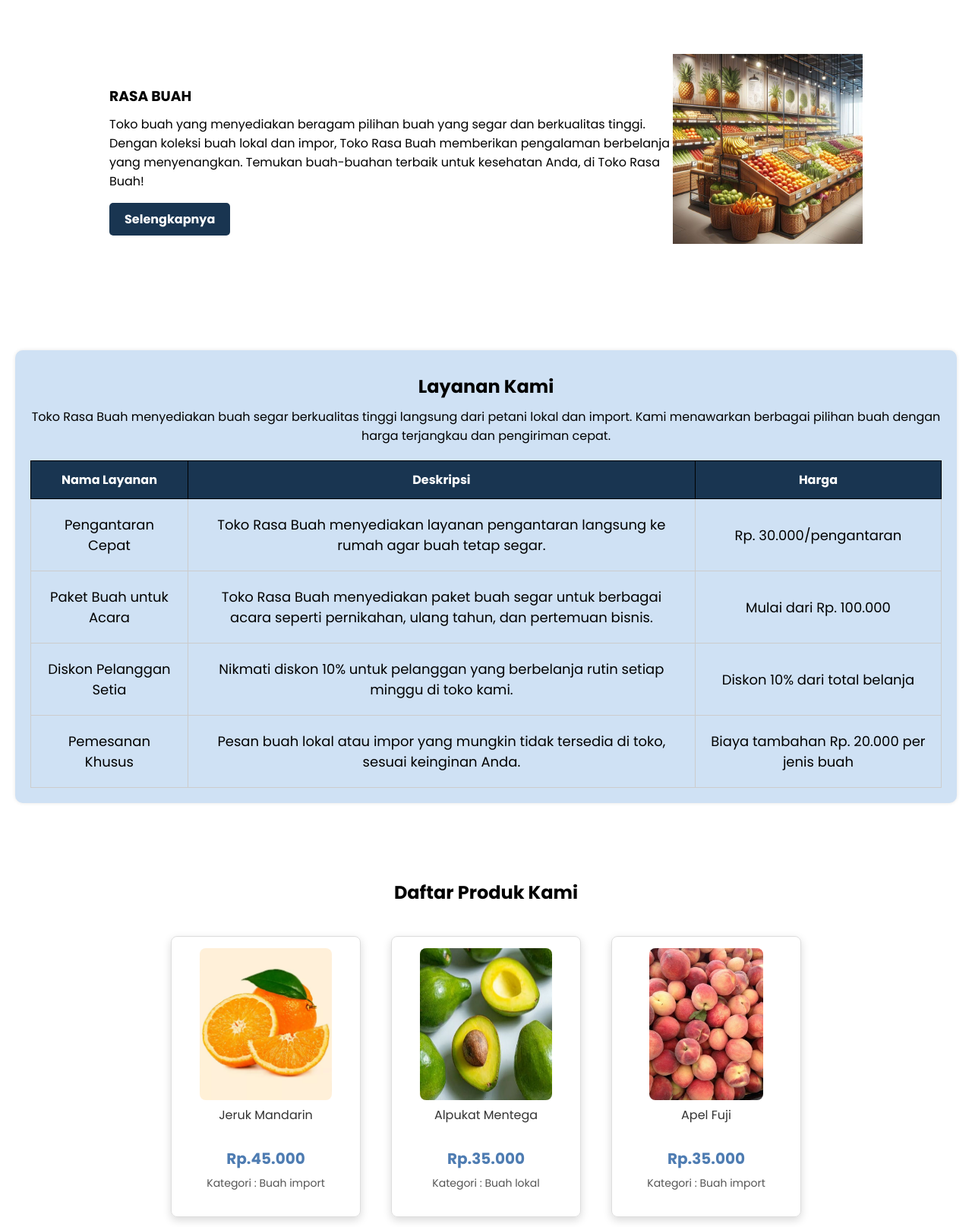
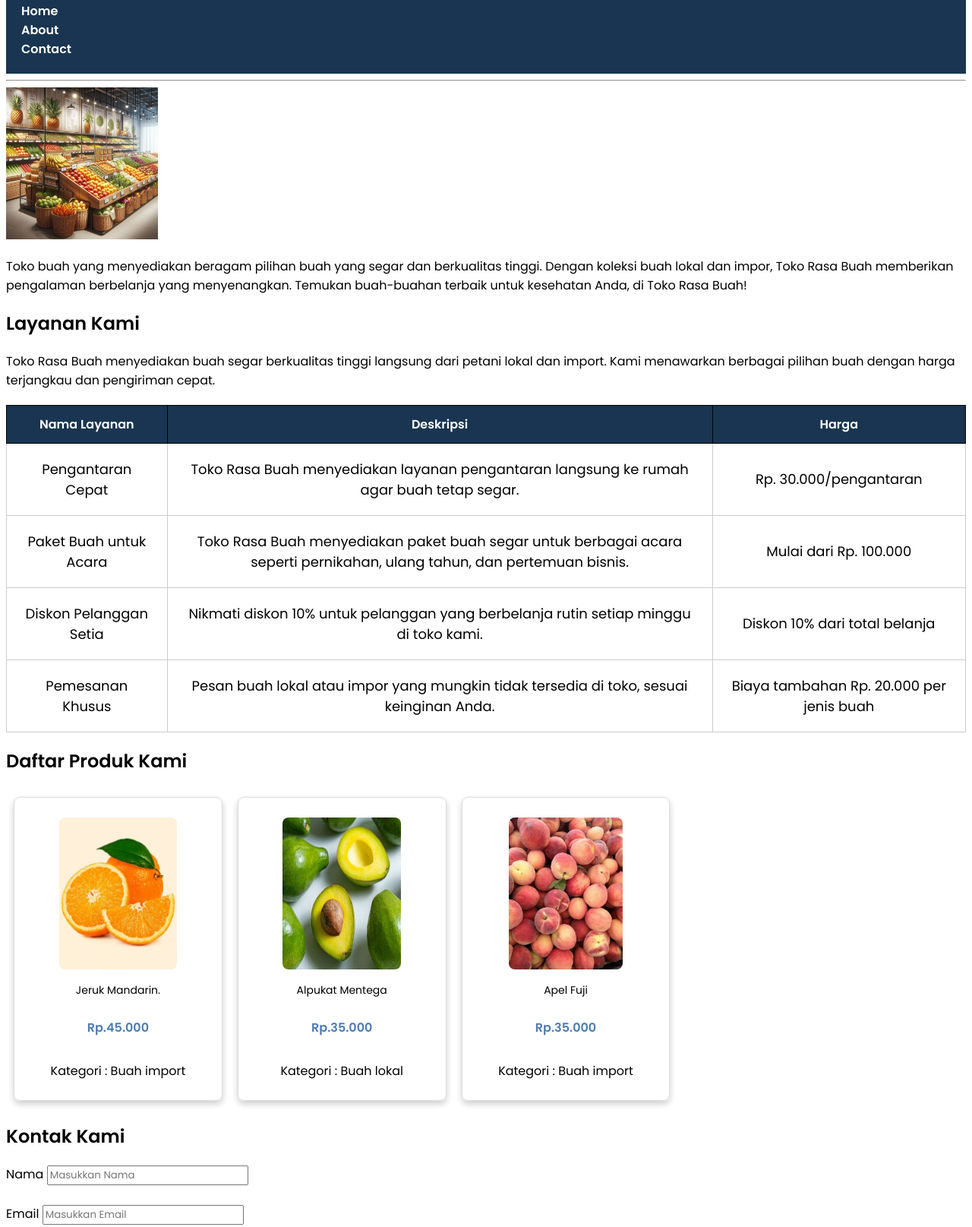
Before and after one commit to marshadwi/PemrogramanWeb_exercise1, a plain HTML site: page index.html in a window 1280 px wide. Shown: the part 101-1716 px from the top of the page at 76% size. Drawn offline with Linux system fonts and the light colour scheme.

Commit message:
update web

```diff
--- a/index.html
+++ b/index.html
@@ -8,13 +8,13 @@
         integrity="sha512-Kc323vGBEqzTmouAECnVceyQqyqdsSiqLQISBL29aUW4U/M7pSPA/gEUZQqv1cwx4OnYxTxve5UMg5GT6L4JJg=="
         crossorigin="anonymous" referrerpolicy="no-referrer" />
     <link rel="stylesheet" href="style.css">
+
     <title>Rasa Buah</title>
 </head>
 
 <body>
     <header>
         <nav>
-            <!-- <img src="logo.png" alt="Logo Media Belajar" width="50px">  -->
             <h1>RASA BUAH</h1>
             <ul>
                 <li><a href="#Home">Home</a></li>
@@ -25,20 +25,14 @@
     </header>
     <hr>
     <main>
-        <section class="about-section" id="Home">
-            <article>
-                <h3>RASA BUAH</h3>
+        <section class="content" id="About">
+            <img src="toko buah.jpg" alt="Logo Media Belajar" width="200px">
             <p>Toko buah yang menyediakan beragam pilihan buah yang segar dan berkualitas tinggi. Dengan koleksi buah
                 lokal
                 dan impor, Toko Rasa Buah memberikan pengalaman berbelanja yang menyenangkan. Temukan buah-buahan
                 terbaik
                 untuk kesehatan Anda, di Toko Rasa Buah!</p>
-                <a href="#More" class="button">Selengkapnya</a>
-            </article>
-            <img src="toko buah.jpg" alt="Toko Rasa Buah" width="200px">
-        </section>
 
-        <section class="services-section" id="About">
             <h2>Layanan Kami</h2>
             <p>Toko Rasa Buah menyediakan buah segar berkualitas tinggi langsung dari petani lokal dan import. Kami
                 menawarkan berbagai pilihan buah dengan harga terjangkau dan pengiriman cepat.</p>
@@ -78,11 +72,11 @@
         </section>
 
         <h2>Daftar Produk Kami</h2>
-        <section class="products">
+        <section class="product-list" id="Products">
             <article class="product-card">
                 <figure>
                     <img src="jeruk.jpg" alt="Buah">
-                    <figcaption>Jeruk Mandarin</figcaption>
+                    <figcaption>Jeruk Mandarin.</figcaption>
                 </figure>
                 <h3>Rp.45.000</h3>
                 <p>Kategori : Buah import</p>
@@ -126,13 +120,11 @@
             </form>
         </section>
     </main>
-    <aside class="social-icons">
-        <a href="https://www.instagram.com/xryyshaa/"><i class="fa-brands fa-instagram"></i></a>
-    </aside>
-
     <footer>
+        <a href="https://www.instagram.com/xryyshaa/"><i class="fa-brands fa-instagram"></i><a href=""></a>
             <p>Marsha Dwi | 2024 All Rights</p>
     </footer>
+
 
 </body>
 
--- a/style.css
+++ b/style.css
@@ -1,118 +1,68 @@
-@import url('https://fonts.googleapis.com/css2?family=Poppins:ital,wght@0,100;0,200;0,300;0,400;0,500;0,600;0,700;0,800;0,900;1,100;1,200;1,300;1,400;1,500;1,600;1,700;1,800;1,900&display=swap');
+@import url('https://fonts.googleapis.com/css2?family=Poppins:wght@400;600&display=swap');
 
 * {
-    font-family: "Poppins", sans-serif;
-    margin: 0;
-    padding: 0;
-    box-sizing: border-box;
+    font-family: 'Poppins', sans-serif;
 }
 
 header {
     background-color: #193551;
     color: white;
-    position: fixed;
-    width: 100%;
-    padding: 10px;
-    top: 0;
-    left: 0;
-}
-
-header img {
-    width: 50px;
-}
-
-header h1 {
-    margin-left: 0;
-    margin-right: auto;
-}
-
-nav {
-    display: flex;
-    justify-content: space-between;
-    align-items: center;
-    margin-left: 150px;
-    margin-right: 150px;
+    padding: 20px;
 }
 
 nav ul {
     list-style-type: none;
     padding: 0;
     margin: 0;
-    display: flex;
-}
-
-nav ul li {
-    margin-left: 55px;
 }
 
 nav ul li a {
-    margin-top: 20px;
-    padding: 10px 20px;
-    border-radius: 5px;
-    color: #ffffff;
+    color: white;
     text-decoration: none;
     font-weight: 600;
 }
 
 nav ul li a:hover {
-    text-decoration: none;
-    background-color: rgb(238, 170, 181);
+    text-decoration: underline;
+}
+
+.product-list {
+    display: flex;
+    flex-wrap: wrap;
+    justify-content: flex-start;
+    margin-top: 20px;
+}
+
+.product-card {
+    border: 1px solid #ddd;
+    box-shadow: 0px 4px 8px rgba(0, 0, 0, 0.2);
+    flex: 0 1 20%;
+    margin: 10px;
+    width: 15%;
+    text-align: center;
+    border-radius: 8px;
+    display: flex;
+    flex-direction: column;
+    padding: 10px;
+}
+
+.product-card img {
+    max-width: 90%;
+    height: 200px;
+    border-radius: 8px;
 
 }
 
-main {
-    display: flex;
-    flex-direction: column;
-    align-items: center;
-    margin-top: 100px;
-    padding: 20px;
+.product-card figcaption {
+    font-size: 14px;
+    margin: 10px 0;
 }
 
-section {
-    margin: auto;
-    display: flex;
-    align-items: center;
-    margin-top: 50px;
-    width: 80%;
-    margin-bottom: 100px;
-}
-
-.about-section p {
-    margin: 10px 0 25px 0;
-}
-
-.about-section img {
-    width: 250px;
-    height: auto;
-    margin-bottom: 20px;
-}
-
-.button {
-    margin-top: 20px;
-    padding: 10px 20px;
-    background-color: #193551;
-    color: white;
-    border-radius: 5px;
+.product-card h3 {
+    font-size: 16px;
     font-weight: bold;
-    text-decoration: none;
-}
-
-
-.services-section {
-    display: flex;
-    flex-direction: column;
-    align-items: center;
-    margin-top: 20px;
-    width: 100%;
-    text-align: center;
-    padding: 20px;
-    background-color: #cfe1f4;
-    border-radius: 10px;
-    box-shadow: 0 0 5px rgba(0, 0, 0, 0.1);
-}
-
-.services-section h2 {
-    margin: 10px;
+    margin-top: auto;
+    color : #4e7cb2
 }
 
 .table {
@@ -123,10 +73,10 @@ section {
 
 .table th {
     background-color: #193551;
+    color: white;
     padding: 12px;
     text-align: center;
     border: 1px solid black;
-    color : white
 }
 
 .table td {
@@ -136,64 +86,11 @@ section {
     font-size: 18px;
 }
 
-.products {
-    display: flex;
-    justify-content: center;
-    gap: 20px;
-    flex-wrap: wrap;
-    padding: 20px;
-    margin: 10px;
-}
-
-.product-card {
-    height: 370px;
-    width: 250px;
-    border: 1px solid #ddd;
-    box-shadow: 0px 4px 12px rgba(0, 0, 0, 0.15);
-    margin: 10px;
-    border-radius: 8px;
-    display: flex;
-    flex-direction: column;
-    padding: 15px;
-    text-align: center;
-}
-
-.product-card:hover {
-    box-shadow: 0px 8px 16px rgba(0, 0, 0, 0.2);
-}
-
-.product-card img {
-    max-width: 80%;
-    height: 200px;
-    border-radius: 8px;
-}
-
-.product-card h3 {
-    height: 60px;
-    font-size: 20px;
-    font-weight: bold;
-    color: #4e7cb2;
-    margin-top: 10px;
-}
-
-.product-card figcaption {
-    font-size: 16px;
-    margin: 0px 0;
-    color: #333;
-    height: 45px;
-}
-
-.product-card p {
-    height: 40px;
-    color: #555;
-    font-size: 14px;
-    margin-bottom: 15px;
-}
 
 footer {
     background-color: #193551;
-    color: #ffffff;
     text-align: center;
-    padding: 20px 0;
-    margin-top: 50px;
+    padding: 5px;
+    margin-top: 20px;
+    color: white;
 }
```
Lines whose indentation alone changed are shown as unchanged.
